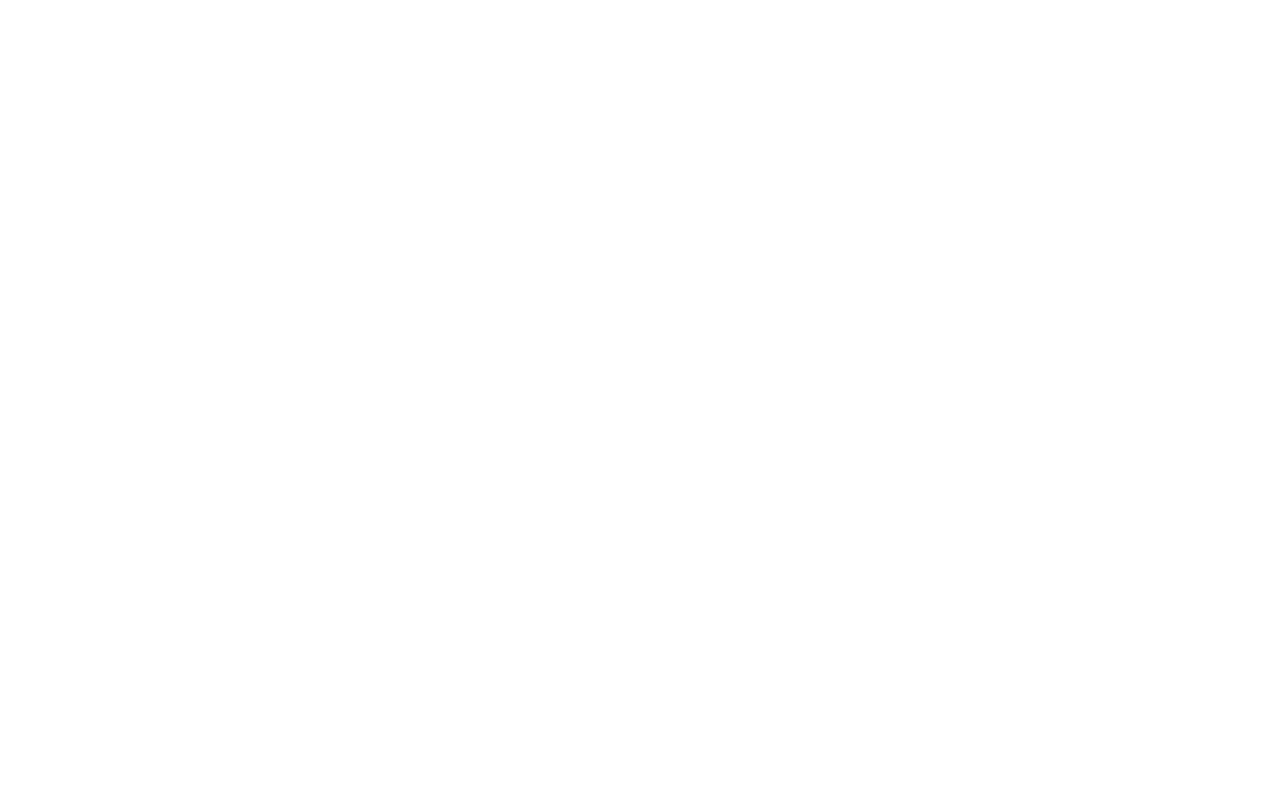
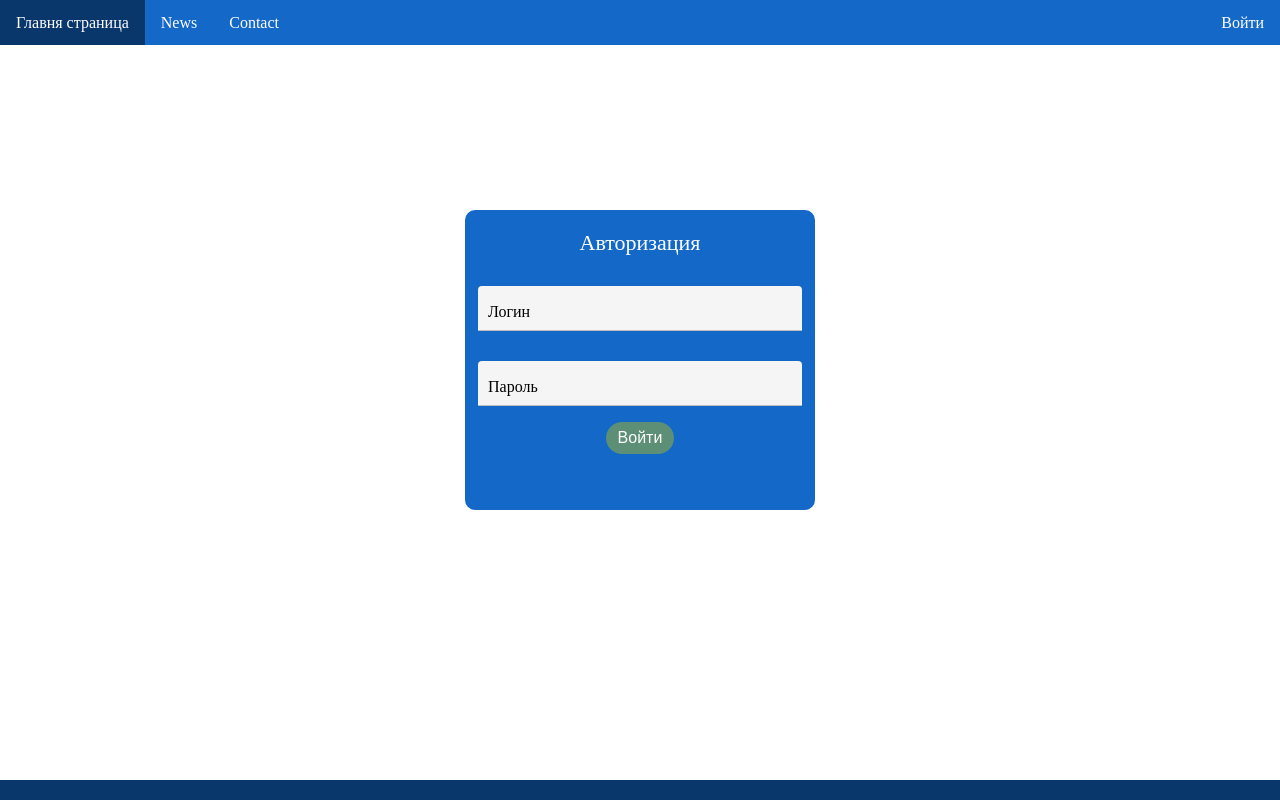
Before and after one commit to KirillPleshkov/astra_education_client, a React (Vite) app: page /login in a window 1280 px wide. Before the commit this address had no page. Built offline with nearby package versions, Linux system fonts and the light colour scheme.

Commit message:
v 1.7 axios refresh token

```diff
--- a/package.json
+++ b/package.json
@@ -13,6 +13,7 @@
     "@tanstack/react-query": "^5.20.5",
     "axios": "^1.6.7",
     "dotenv": "^16.4.4",
+    "history": "^5.3.0",
     "iconv-lite": "^0.6.3",
     "react": "^18.2.0",
     "react-dom": "^18.2.0",
--- a/src/App.tsx
+++ b/src/App.tsx
@@ -4,6 +4,7 @@
 import Navbar from "./components/Navbar";
 import "./style.css";
 import DisciplinePage from "./pages/DisciplinePage";
+import LoginPage from "./pages/LoginPage";
 
 function App() {
   return (
@@ -12,6 +13,7 @@
         <Routes>
           <Route element={<Navbar />}>
             <Route path="/" element={<HomePage />} />
+
             <Route
               path="/discipline/:curriculumId/:disciplineId/:moduleId"
               element={<DisciplinePage />}
@@ -20,6 +22,8 @@
               path="/discipline/:curriculumId/:disciplineId/"
               element={<DisciplineStartPage />}
             />
+
+            <Route path="/login" element={<LoginPage />} />
           </Route>
         </Routes>
       </BrowserRouter>
--- a/src/api/FetchDiscipline.ts
+++ b/src/api/FetchDiscipline.ts
@@ -1,4 +1,33 @@
-import axios from "axios";
+// import axios from "axios";
+
+// type TypeFetchDiscipline = {
+//   name: string;
+//   short_description: string;
+//   skills: {
+//     pk: number;
+//     name: string;
+//   }[];
+//   products: {
+//     pk: number;
+//     name: string;
+//   }[];
+//   modules: {
+//     pk: number;
+//     name: string;
+//   }[];
+// };
+
+// function fetchDiscipline(disciplineId?: string) {
+//   return axios.get<TypeFetchDiscipline>(
+//     `${import.meta.env.VITE_BACKEND_URL}discipline/${disciplineId}`
+//   );
+// }
+
+// export { fetchDiscipline };
+// export type { TypeFetchDiscipline };
+
+// import axios from "axios";
+import api from "../services/api";
 
 type TypeFetchDiscipline = {
   name: string;
@@ -18,7 +47,7 @@
 };
 
 function fetchDiscipline(disciplineId?: string) {
-  return axios.get<TypeFetchDiscipline>(
+  return api.get<TypeFetchDiscipline>(
     `${import.meta.env.VITE_BACKEND_URL}discipline/${disciplineId}`
   );
 }
--- /dev/null
+++ b/src/api/FetchRefreshToken.ts
@@ -0,0 +1,15 @@
+import axios from "axios";
+
+type TypeFetchRefreshToken = {
+  access: string;
+};
+
+function fetchRefreshToken({ refresh }: { refresh: string | null }) {
+  return axios.post<TypeFetchRefreshToken>(
+    `${import.meta.env.VITE_BACKEND_URL}token/refresh/`,
+    { refresh }
+  );
+}
+
+export { fetchRefreshToken };
+export type { TypeFetchRefreshToken };
--- /dev/null
+++ b/src/api/FetchToken.ts
@@ -0,0 +1,22 @@
+import axios from "axios";
+
+type TypeFetchToken = {
+  access: string;
+  refresh: string;
+};
+
+function fetchToken({
+  email,
+  password,
+}: {
+  email?: string;
+  password?: string;
+}) {
+  return axios.post<TypeFetchToken>(
+    `${import.meta.env.VITE_BACKEND_URL}token/`,
+    { email, password }
+  );
+}
+
+export { fetchToken };
+export type { TypeFetchToken };
--- a/src/components/Navbar.tsx
+++ b/src/components/Navbar.tsx
@@ -21,10 +21,10 @@
             Contact
           </a>
         </li>
-        <li className="navElement">
-          <a href="#about" className="navElementLink">
-            About
-          </a>
+        <li className="navElement navElementLast">
+          <Link to={"/login"} className="navElementLink">
+            Войти
+          </Link>
         </li>
       </ul>
 
--- a/src/components/style.css
+++ b/src/components/style.css
@@ -27,18 +27,22 @@
   background-color: #0a376b;
 }
 
-.c {
+/* .c {
   margin-top: 45px;
 }
 
 .content {
   min-height: calc(100vh - 65px);
-}
+} */
 
 .footer {
   height: 20px;
   width: 100%;
   background-color: #0a376b;
+}
+
+.navElementLast {
+  float: right;
 }
 
 /* DisciplineLayout */
--- /dev/null
+++ b/src/pages/LoginPage.tsx
@@ -0,0 +1,87 @@
+import * as React from "react";
+import "./styles.css";
+import { useRef, useState } from "react";
+import { fetchToken } from "../api/FetchToken";
+import { useNavigate } from "react-router-dom";
+
+const LoginPage: React.FunctionComponent = () => {
+  const inputRefEmail = useRef<HTMLInputElement>(null);
+  const inputRefPassword = useRef<HTMLInputElement>(null);
+
+  const [error, setError] = useState<string>("");
+
+  const navigate = useNavigate();
+
+  const submitHandler: React.FormEventHandler<HTMLFormElement> = (e) => {
+    e.preventDefault();
+
+    fetchToken({
+      email: inputRefEmail.current?.value,
+      password: inputRefPassword.current?.value,
+    })
+      .then(({ data }) => {
+        localStorage.setItem("accessToken", data.access);
+        localStorage.setItem("refreshToken", data.refresh);
+        console.log(1);
+
+        if (window.history?.length !== 1) {
+          navigate(-1);
+        } else {
+          navigate("/");
+        }
+      })
+      .catch(() => {
+        setError("Неверный логин или пароль");
+      });
+  };
+
+  const clearErrorHandler = () => {
+    setError("");
+  };
+
+  return (
+    <div className="loginContent">
+      <form className="loginForm" onSubmit={submitHandler}>
+        <div className="loginName">Авторизация</div>
+
+        <div className="text-field text-field_floating-3">
+          <input
+            className="text-field__input"
+            type="email"
+            id="email"
+            name="email"
+            placeholder="alexander@itchief.ru"
+            ref={inputRefEmail}
+            onChange={clearErrorHandler}
+          />
+          <label className="text-field__label" htmlFor="email">
+            Логин
+          </label>
+        </div>
+
+        <div className="text-field text-field_floating-3">
+          <input
+            className="text-field__input"
+            type="password"
+            id="password"
+            name="password"
+            placeholder="alexander@itchief.ru"
+            ref={inputRefPassword}
+            onChange={clearErrorHandler}
+          />
+          <label className="text-field__label" htmlFor="email">
+            Пароль
+          </label>
+        </div>
+
+        <div className="loginError">{error}</div>
+
+        <button type="submit" className="loginSubmitButton">
+          Войти
+        </button>
+      </form>
+    </div>
+  );
+};
+
+export default LoginPage;
--- a/src/pages/styles.css
+++ b/src/pages/styles.css
@@ -3,9 +3,179 @@
 /* DisciplinePage */
 
 .disciplineName {
+  margin-top: 45px;
   background-color: rgb(224, 223, 223);
   padding-top: 15px;
   padding-bottom: 15px;
   padding-left: 40px;
   font-size: 22px;
 }
+
+/* LoginPage */
+
+.loginContent {
+  min-height: calc(100vh - 230px);
+}
+
+.loginForm {
+  width: 350px;
+  height: 300px;
+  margin-left: auto;
+  margin-right: auto;
+  margin-top: 210px;
+  background-color: #1469c8;
+  border-radius: 10px;
+}
+
+.loginName {
+  color: white;
+  text-align: center;
+  font-size: 22px;
+  padding: 20px;
+  padding-bottom: 0px;
+}
+
+.loginSubmitButton {
+  background: #5d8f76;
+  color: #fff;
+  padding: 7px 12px;
+  margin-bottom: 1em;
+  border: 1px transparent;
+  border-radius: 20px;
+  font-size: 16px;
+  margin: 0 auto;
+  display: block;
+  margin-top: 15px;
+  cursor: pointer;
+}
+
+.loginSubmitButton:hover {
+  background: #1e6550;
+}
+
+.loginError {
+  color: red;
+  margin: auto;
+  text-align: center;
+}
+
+.text-field {
+  margin-bottom: 1rem;
+}
+
+.text-field__label {
+  display: block;
+  margin-bottom: 0.25rem;
+  margin-left: 10px;
+}
+
+.text-field__input {
+  display: block;
+  width: 300px;
+  height: 50px;
+  padding: 0.375rem 0.75rem;
+  font-family: inherit;
+  font-size: 1rem;
+  font-weight: 400;
+  line-height: 1.5;
+  color: #212529;
+  background-color: #fff;
+  background-clip: padding-box;
+  border: 1px solid #bdbdbd;
+  border-radius: 0.25rem;
+  transition:
+    border-color 0.15s ease-in-out,
+    box-shadow 0.15s ease-in-out;
+  -webkit-appearance: none;
+  -moz-appearance: none;
+  appearance: none;
+  margin: auto;
+  margin-top: 30px;
+}
+
+.text-field__input[type="search"]::-webkit-search-decoration,
+.text-field__input[type="search"]::-webkit-search-cancel-button,
+.text-field__input[type="search"]::-webkit-search-results-button,
+.text-field__input[type="search"]::-webkit-search-results-decoration {
+  -webkit-appearance: none;
+}
+
+.text-field__input::placeholder {
+  color: #212529;
+  opacity: 0.4;
+}
+
+.text-field__input:focus {
+  color: #212529;
+  background-color: #fff;
+  border-color: #bdbdbd;
+  outline: 0;
+  box-shadow: 0 0 0 0.2rem rgba(158, 158, 158, 0.25);
+}
+
+.text-field__input:disabled,
+.text-field__input[readonly] {
+  background-color: #f5f5f5;
+  opacity: 1;
+}
+
+/* with floating label */
+.text-field_floating-3 {
+  position: relative;
+}
+
+.text-field_floating-3 .text-field__input {
+  border: none;
+  border-bottom: 1px solid #bdbdbd;
+  border-radius: 0;
+  border-top-left-radius: 0.25rem;
+  border-top-right-radius: 0.25rem;
+  height: 12px;
+  line-height: 1.25;
+  padding: 1rem 0.75rem;
+  background-color: #f5f5f5;
+}
+
+.text-field_floating-3 .text-field__input:focus {
+  outline: 0;
+  border-bottom: 1px solid #03a9f4;
+  box-shadow: none;
+  background-color: #eee;
+}
+
+.text-field_floating-3 .text-field__label {
+  position: absolute;
+  top: 0;
+  left: 0;
+  height: 100%;
+  padding: 1rem 0.75rem;
+  pointer-events: none;
+  border: 1px solid transparent;
+  transform-origin: 0 0;
+  transition:
+    color 0.15s ease-in-out,
+    transform 0.15s ease-in-out;
+}
+
+.text-field_floating-3 .text-field__input::-moz-placeholder {
+  color: transparent;
+}
+
+.text-field_floating-3 .text-field__input::placeholder {
+  color: transparent;
+}
+
+.text-field_floating-3 .text-field__input:focus,
+.text-field_floating-3 .text-field__input:not(:placeholder-shown) {
+  padding-top: 1.625rem;
+  padding-bottom: 0.625rem;
+  border-bottom: 1px solid #03a9f4;
+}
+
+.text-field_floating-3 .text-field__input:focus ~ .text-field__label,
+.text-field_floating-3
+  .text-field__input:not(:placeholder-shown)
+  ~ .text-field__label {
+  transform: scale(0.85) translateY(-0.75rem) translateX(0.15rem);
+  color: #03a9f4;
+}
--- /dev/null
+++ b/src/services/api.ts
@@ -0,0 +1,47 @@
+import axios from "axios";
+import { fetchRefreshToken } from "../api/FetchRefreshToken";
+
+const api = axios.create({
+  baseURL: "/api",
+});
+
+// Add a request interceptor
+api.interceptors.request.use(
+  (config) => {
+    const token = localStorage.getItem("accessToken");
+    if (token) {
+      config.headers.Authorization = `Bearer ${token}`;
+    }
+    return config;
+  },
+  (error) => Promise.reject(error)
+);
+
+api.interceptors.response.use(
+  (response) => response,
+  async (error) => {
+    const originalRequest = error.config;
+
+    if (error.response.status === 401 && !originalRequest._retry) {
+      originalRequest._retry = true;
+
+      try {
+        const refreshToken = localStorage.getItem("refreshToken");
+        const response = await fetchRefreshToken({ refresh: refreshToken });
+        const { access } = response.data;
+
+        localStorage.setItem("accessToken", access);
+
+        originalRequest.headers.Authorization = `Bearer ${access}`;
+        return axios(originalRequest);
+      } catch (error) {
+        console.log(1111);
+        window.location.href = "/login";
+      }
+    }
+
+    return Promise.reject(error);
+  }
+);
+
+export default api;
```
Also changed, not shown: src/contexts/AuthContext.tsx (added, +52 -0 lines), 1 other file (tests, documents, lock files or other folders).
